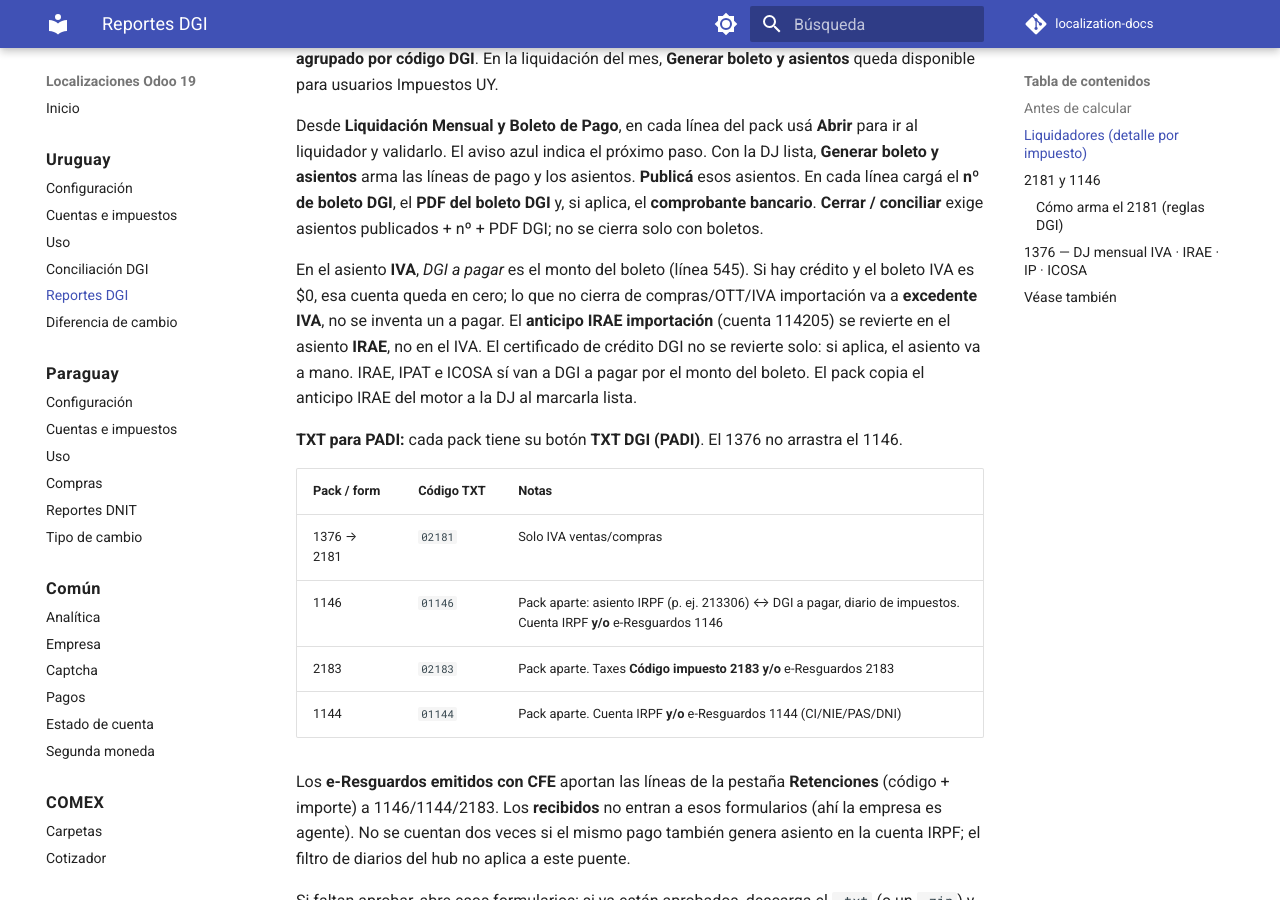
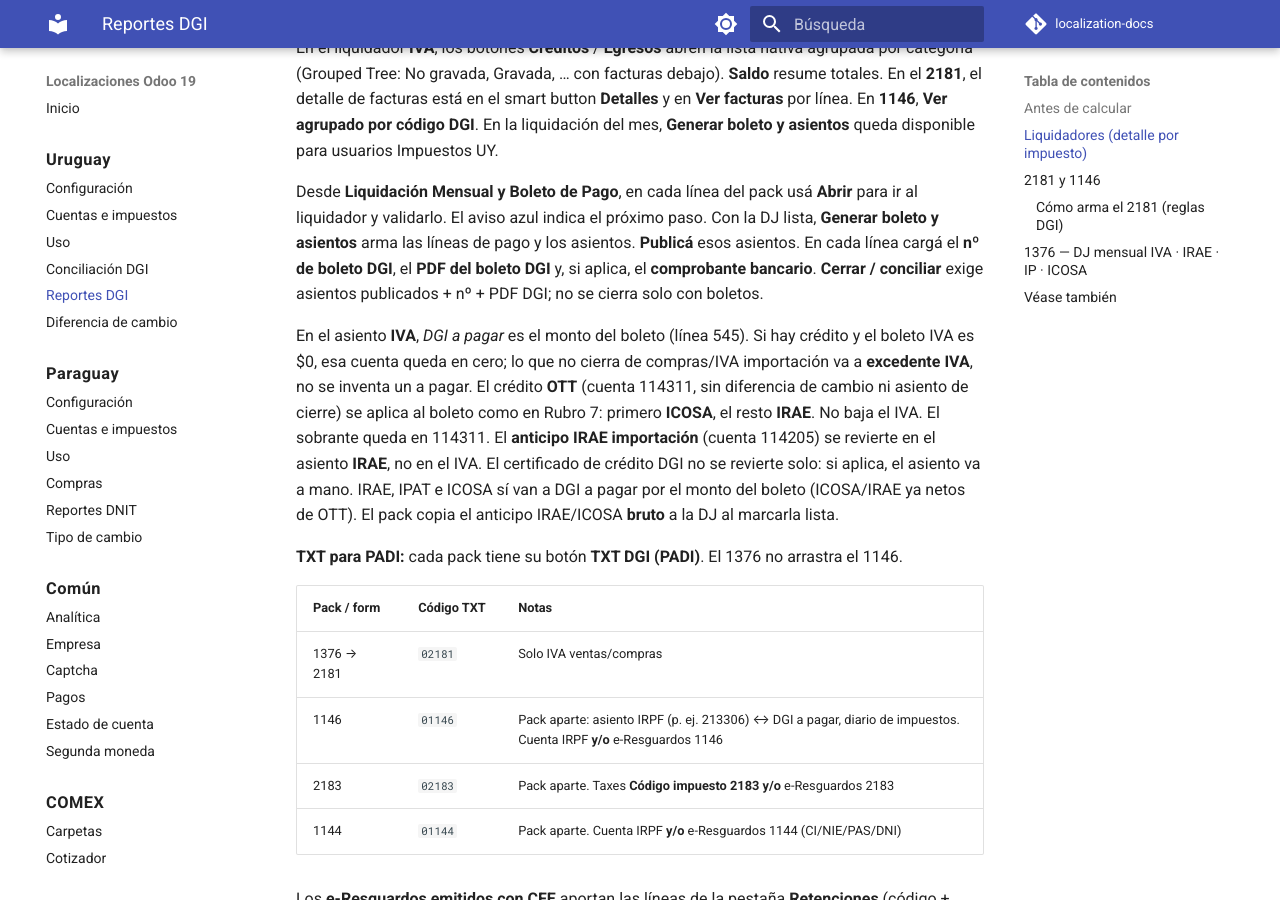
Before and after one commit to Pabloolano/localization-docs, an MkDocs documentation site: the page built from docs/uruguay/reportes.md, in a window 1280 px wide and 900 px high, scrolled down 2434 px. Built offline with MkDocs 1.6.1 and Material for MkDocs 9.7.7, drawn with Linux system fonts in a browser that asks for light colours; comment, search, counter and statistics services are not loaded; some of the changed text lies outside the part shown.

Commit message:
docs(uy): OTT Rubro 7 y tablero del ejercicio 1376
El crédito OTT se aplica a ICOSA y luego IRAE, no al IVA. El menú
Tablero del ejercicio muestra una fila por mes del pack 1376.

Co-authored-by: Cursor <cursoragent@cursor.com>

```diff
--- a/docs/uruguay/reportes.md
+++ b/docs/uruguay/reportes.md
@@ -5,6 +5,7 @@ Módulo `l10n_uy_tax_reports`. Camino operativo bajo `Contabilidad → Uruguay
 | Menú | Para qué |
 |------|----------|
 | **Liquidación Mensual y Boleto de Pago** | **Camino principal 1376:** liquidadores → DJ → boleto → asientos (diario de impuestos) → candado; **TXT DGI** arma el 2181 |
+| **Tablero del ejercicio** | Una fila por mes (ventas 22%/0%, IVA, excedente, anticipos, OTT, boleto). Filtro año. No es el mayor: el Acumulado de cuentas es el **Balance de comprobación** nativo |
 | **Liquidadores** | Detalle por impuesto (debug / revisión); aprobar exige grupo Aprobador |
 | **Formularios DGI** | Packs **1146 / 1144 / 2183 / 1050** (mismo flujo que la liquidación). **2181** es consulta del TXT ya calculado; no se crea ni se calcula ahí |
 
@@ -64,7 +65,7 @@ En el liquidador **IVA**, los botones **Créditos** / **Egresos** abren la lista
 
 Desde **Liquidación Mensual y Boleto de Pago**, en cada línea del pack usá **Abrir** para ir al liquidador y validarlo. El aviso azul indica el próximo paso. Con la DJ lista, **Generar boleto y asientos** arma las líneas de pago y los asientos. **Publicá** esos asientos. En cada línea cargá el **nº de boleto DGI**, el **PDF del boleto DGI** y, si aplica, el **comprobante bancario**. **Cerrar / conciliar** exige asientos publicados + nº + PDF DGI; no se cierra solo con boletos.
 
-En el asiento **IVA**, *DGI a pagar* es el monto del boleto (línea 545). Si hay crédito y el boleto IVA es $0, esa cuenta queda en cero; lo que no cierra de compras/OTT/IVA importación va a **excedente IVA**, no se inventa un a pagar. El **anticipo IRAE importación** (cuenta 114205) se revierte en el asiento **IRAE**, no en el IVA. El certificado de crédito DGI no se revierte solo: si aplica, el asiento va a mano. IRAE, IPAT e ICOSA sí van a DGI a pagar por el monto del boleto. El pack copia el anticipo IRAE del motor a la DJ al marcarla lista.
+En el asiento **IVA**, *DGI a pagar* es el monto del boleto (línea 545). Si hay crédito y el boleto IVA es $0, esa cuenta queda en cero; lo que no cierra de compras/IVA importación va a **excedente IVA**, no se inventa un a pagar. El crédito **OTT** (cuenta 114311, sin diferencia de cambio ni asiento de cierre) se aplica al boleto como en Rubro 7: primero **ICOSA**, el resto **IRAE**. No baja el IVA. El sobrante queda en 114311. El **anticipo IRAE importación** (cuenta 114205) se revierte en el asiento **IRAE**, no en el IVA. El certificado de crédito DGI no se revierte solo: si aplica, el asiento va a mano. IRAE, IPAT e ICOSA sí van a DGI a pagar por el monto del boleto (ICOSA/IRAE ya netos de OTT). El pack copia el anticipo IRAE/ICOSA **bruto** a la DJ al marcarla lista.
 
 **TXT para PADI:** cada pack tiene su botón **TXT DGI (PADI)**. El 1376 no arrastra el 1146.
 
@@ -142,6 +143,8 @@ Declaración jurada mensual DGI (CEDE/GC): paneles de IVA, anticipos de IRAE, IP
 
 El comprobante de pago bancario se adjunta en la misma línea del boleto (además del PDF DGI).
 
+**Tablero del ejercicio:** `Contabilidad → Uruguay → Impuestos → Tablero del ejercicio`. Lista de packs 1376 del año (filtro *Ejercicio actual*). Cada fila es un mes ya liquidado o en curso; el clic abre el pack. Ventas = neto/base (22 % vs 0 %); el % gravada YTD incluye también tasa mínima. No recalcula el plan de cuentas.
+
 ![Formulario 1376 nuevo (antes de Calcular): bloques IVA, IRAE y anticipos](img/odoo-reporte-1376.jpg)
 
 ---
```
